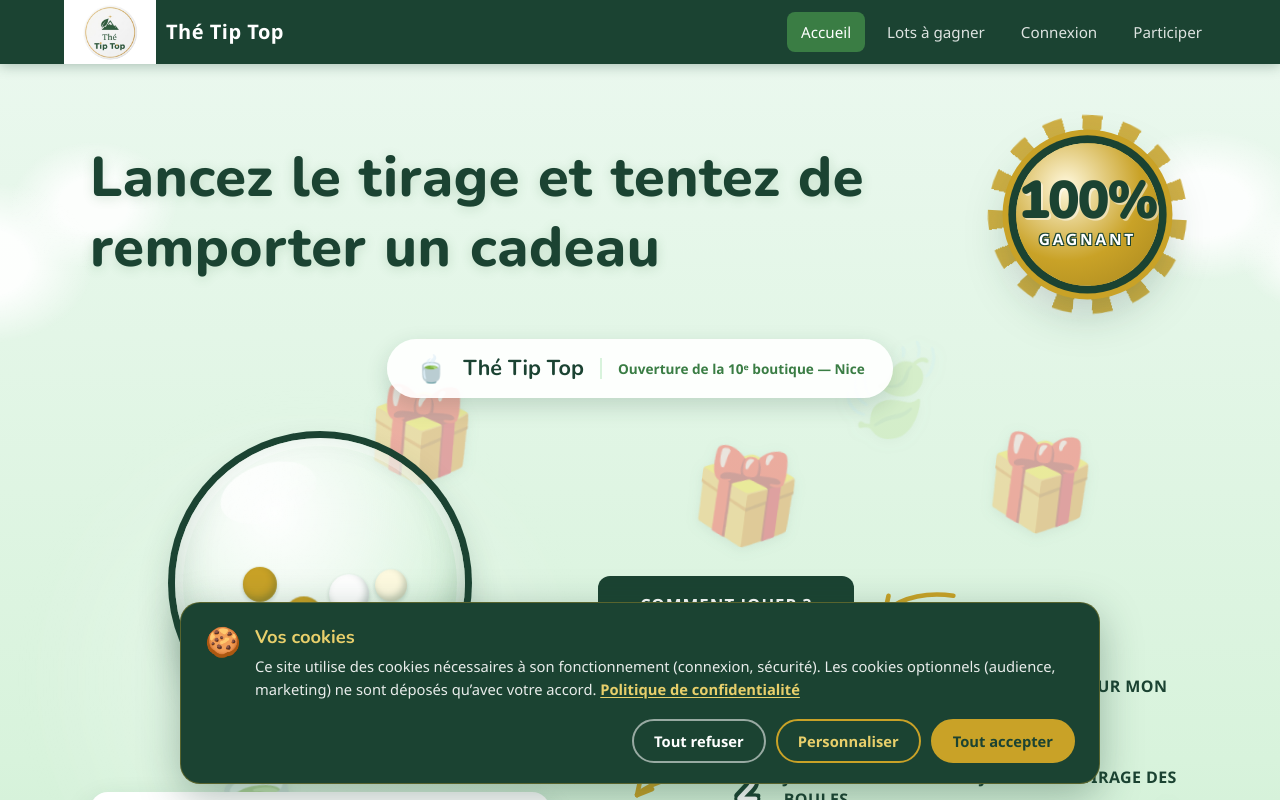
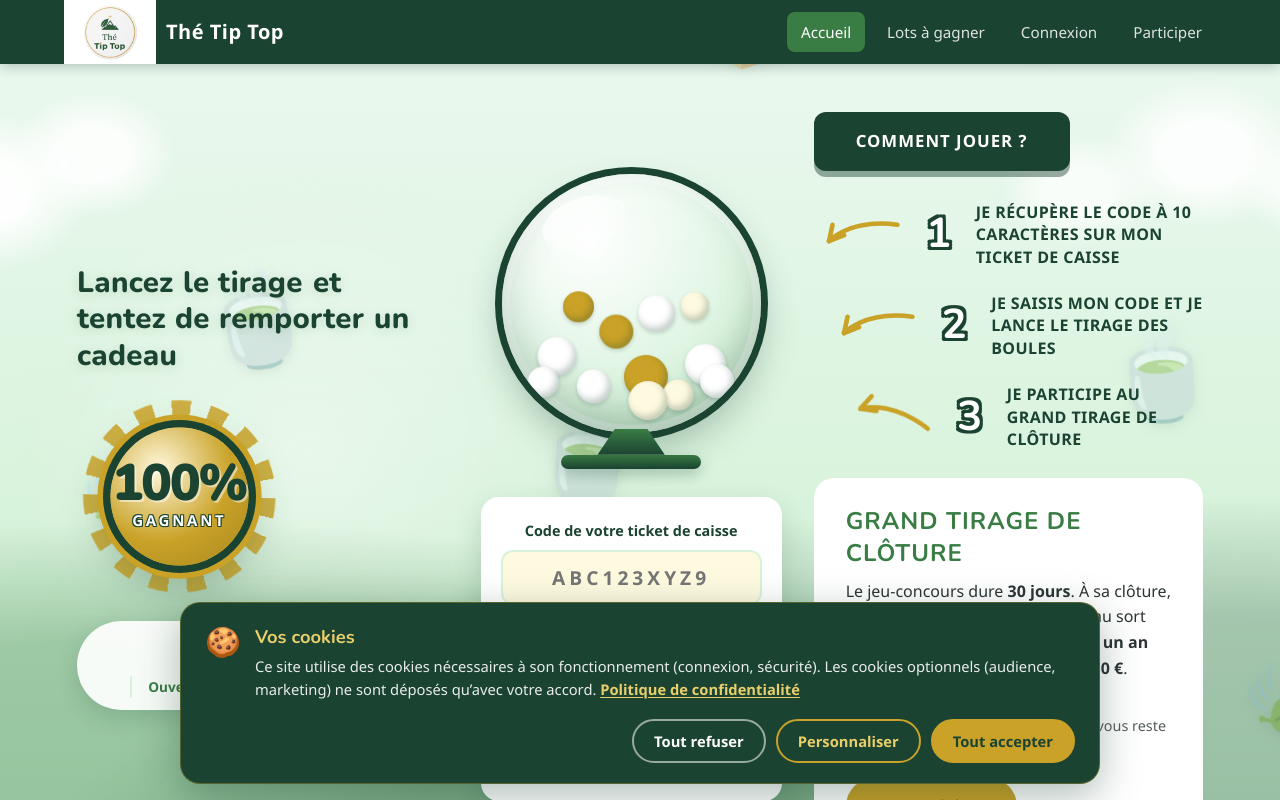
Before and after one commit to HilmiKeles/projet-fin-annee, a React (Vite) app in the folder frontend/: page / in a window 1280 px wide. Shown: the top 800 px of the page. Built offline with nearby package versions, Linux system fonts and the light colour scheme; no server answers.

Commit message:
ajout des colonne

```diff
--- a/frontend/src/pages/Home.jsx
+++ b/frontend/src/pages/Home.jsx
@@ -88,6 +88,7 @@
         </div>
 
         <div className="jeu-hero-inner">
+          <div className="jeu-colonne jeu-colonne-gauche">
             <div className="jeu-hero-entete">
               <h1 className="jeu-titre">
                 {TITRE.split(' ').map((mot, index) => (
@@ -115,12 +116,13 @@
               <span className="jeu-marque-nom">Thé Tip Top</span>
               <span className="jeu-marque-note">Ouverture de la 10ᵉ boutique — Nice</span>
             </p>
+          </div>
 
-          <div className="jeu-scene">
-            <div className="jeu-scene-machine">
+          <div className="jeu-colonne jeu-colonne-centre">
             <TirageBoules />
           </div>
 
+          <div className="jeu-colonne jeu-colonne-droite">
             <div className="jeu-scene-infos">
               <a className="jeu-btn-comment" href="#comment-jouer">
                 Comment jouer ?
@@ -136,7 +138,6 @@
                   </li>
                 ))}
               </ol>
-            </div>
             </div>
 
             <aside className="jeu-tirage">
@@ -164,6 +165,7 @@
                 </div>
               </div>
             </aside>
+          </div>
         </div>
       </section>
 
--- a/frontend/src/styles/Home.css
+++ b/frontend/src/styles/Home.css
@@ -105,9 +105,9 @@
 /* ---------- BADGE 100% GAGNANT ---------- */
 .jeu-hero-entete {
   display: flex;
-  align-items: center;
-  justify-content: space-between;
-  gap: clamp(16px, 3vw, 32px);
+  flex-direction: column;
+  align-items: flex-start;
+  gap: 1.2rem;
   margin-bottom: 1.4rem;
 }
 
@@ -215,16 +215,42 @@
   50% { transform: scale(1.12); }
 }
 
+/* Trois colonnes. Pour changer la disposition, réordonner les noms
+   dans grid-template-areas (gauche, centre, droite). */
 .jeu-hero-inner {
   position: relative;
   z-index: 1;
-  max-width: 1100px;
+  display: grid;
+  grid-template-columns: minmax(0, 1.05fr) minmax(240px, 0.85fr) minmax(0, 1.1fr);
+  grid-template-areas: "gauche centre droite";
+  gap: clamp(20px, 2.5vw, 40px);
+  align-items: center;
   margin: 0 auto;
+}
+
+.jeu-colonne {
+  min-width: 0;
+}
+
+.jeu-colonne-gauche {
+  grid-area: gauche;
+}
+
+.jeu-colonne-centre {
+  grid-area: centre;
+  display: flex;
+  justify-content: center;
+}
+
+.jeu-colonne-droite {
+  grid-area: droite;
+  display: flex;
+  flex-direction: column;
+  gap: 28px;
 }
 
 .jeu-titre,
 .jeu-marque,
-.jeu-scene,
 .jeu-tirage {
   position: relative;
   z-index: 1;
@@ -237,7 +263,7 @@
   margin: 0;
   color: var(--vert-fonce);
   font-family: var(--font-accueil);
-  font-size: clamp(3.5rem, 3vw, 2.5rem);
+  font-size: clamp(1.7rem, 2.3vw, 2.5rem);
   font-weight: 800;
   line-height: 1.25;
   letter-spacing: 0.01em;
@@ -276,7 +302,8 @@
   justify-content: center;
   gap: 8px 16px;
   width: fit-content;
-  margin: 0 auto 2.5rem;
+  max-width: 100%;
+  margin: 0;
   padding: 12px 28px;
   border-radius: 50px;
   background: rgba(255, 255, 255, 0.92);
@@ -304,14 +331,7 @@
   font-weight: 600;
 }
 
-/* ---------- SCÈNE : ROUE + CONSIGNES ---------- */
-.jeu-scene {
-  display: grid;
-  grid-template-columns: minmax(280px, 460px) 1fr;
-  align-items: center;
-  gap: 48px;
-}
-
+/* ---------- CONSIGNES ---------- */
 .jeu-scene-infos {
   display: flex;
   flex-direction: column;
@@ -340,12 +360,7 @@
 }
 
 .jeu-fleche-comment {
-  position: absolute;
-  top: 50%;
-  left: calc(100% + 16px);
-  width: 88px;
-  color: var(--or);
-  transform: translateY(-50%);
+  display: none;
 }
 
 .jeu-consignes {
@@ -405,14 +420,11 @@
 
 /* ---------- ENCART TIRAGE AU SORT ---------- */
 .jeu-tirage {
-  display: grid;
-  grid-template-columns: auto 1fr;
+  width: 100%;
   gap: 26px;
-  margin-top: 2.5rem;
   padding: 28px 32px;
   border-radius: 20px;
   background: var(--blanc);
-  box-shadow: 0 14px 34px rgba(27, 67, 50, 0.2);
 }
 
 .jeu-tirage-pouce {
@@ -609,8 +621,15 @@
     width: clamp(120px, 28vw, 170px);
   }
 
+  .jeu-hero-inner {
+    grid-template-columns: 1fr;
+    grid-template-areas:
+      "gauche"
+      "centre"
+      "droite";
+  }
+
   .jeu-hero-entete {
-    flex-direction: column-reverse;
     align-items: center;
     text-align: center;
   }
@@ -619,11 +638,12 @@
     text-align: center;
   }
 
-  .jeu-scene {
-    grid-template-columns: 1fr;
-    gap: 36px;
+  .jeu-marque {
+    margin-right: auto;
+    margin-left: auto;
   }
 
+  .jeu-colonne-droite,
   .jeu-scene-infos {
     align-items: center;
   }
```
Lines whose indentation alone changed are shown as unchanged.
